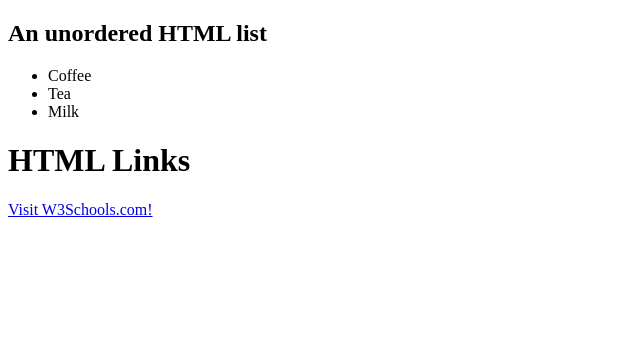
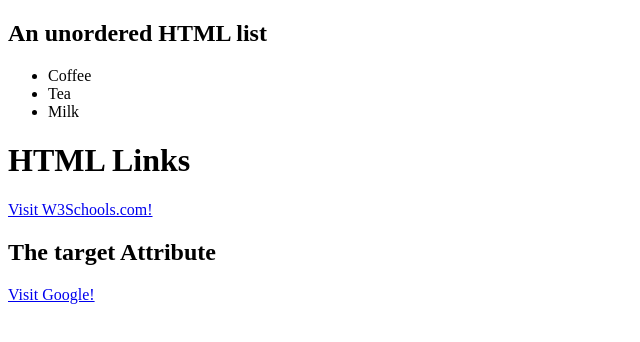
Before and after one commit to harshaj09/client-demo, a plain HTML site: page index.html in a window 1280 px wide. Shown: the whole page, without its empty margins (0-640 px from the left). Drawn offline with Linux system fonts and the light colour scheme.

Commit message:
added google link

```diff
--- a/index.html
+++ b/index.html
@@ -14,5 +14,9 @@
 
 <p><a href="https://www.w3schools.com/">Visit W3Schools.com!</a></p>
 
+<h2>The target Attribute</h2>
+
+<a href="https://www.google.com/" target="_blank">Visit Google!</a>
+
 </body>
 </html>
```
